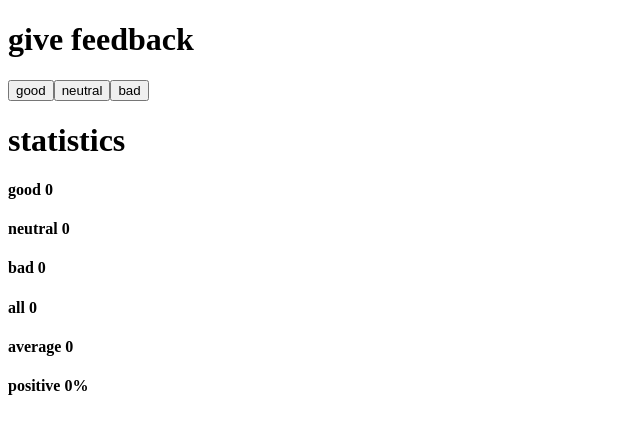
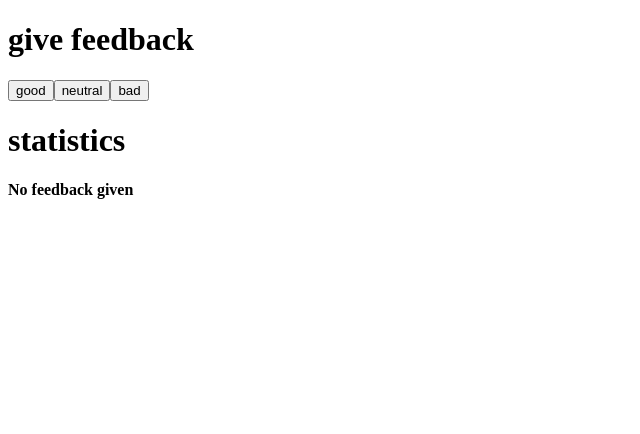
Before and after one commit to Dachi-Papashvili88/fullstackopen, a React (Vite) app in the folder part1/unicafe/: page / in a window 1280 px wide. Shown: the top 434 px of the page, without its empty margins (0-640 px from the left). Built offline with nearby package versions, Linux system fonts and the light colour scheme.

Commit message:
display statistics conditionally

```diff
--- a/part1/unicafe/src/Statistics.jsx
+++ b/part1/unicafe/src/Statistics.jsx
@@ -1,4 +1,14 @@
 const Statistics = ({ good, neutral, bad }) => {
+  const feedback = good + neutral + bad;
+
+  if (feedback === 0) {
+    return (
+      <>
+        <h1>statistics</h1>
+        <h4>No feedback given</h4>
+      </>
+    );
+  }
   return (
     <>
       <h1>statistics</h1>
```
